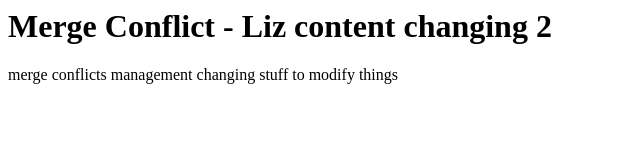
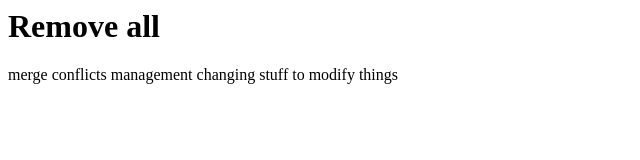
Before and after one commit to kadkins4/merge-conflicts, a plain HTML site: page index.html in a window 1280 px wide. Shown: the whole page, without its empty margins (0-640 px from the left). Drawn offline with Linux system fonts and the light colour scheme.

Commit message:
removed all

```diff
--- a/index.html
+++ b/index.html
@@ -1,2 +1,2 @@
-<h1>Merge Conflict - Liz content changing 2</h1>
+<h1>Remove all</h1>
 <p>merge conflicts management changing stuff to modify things</p>
```
